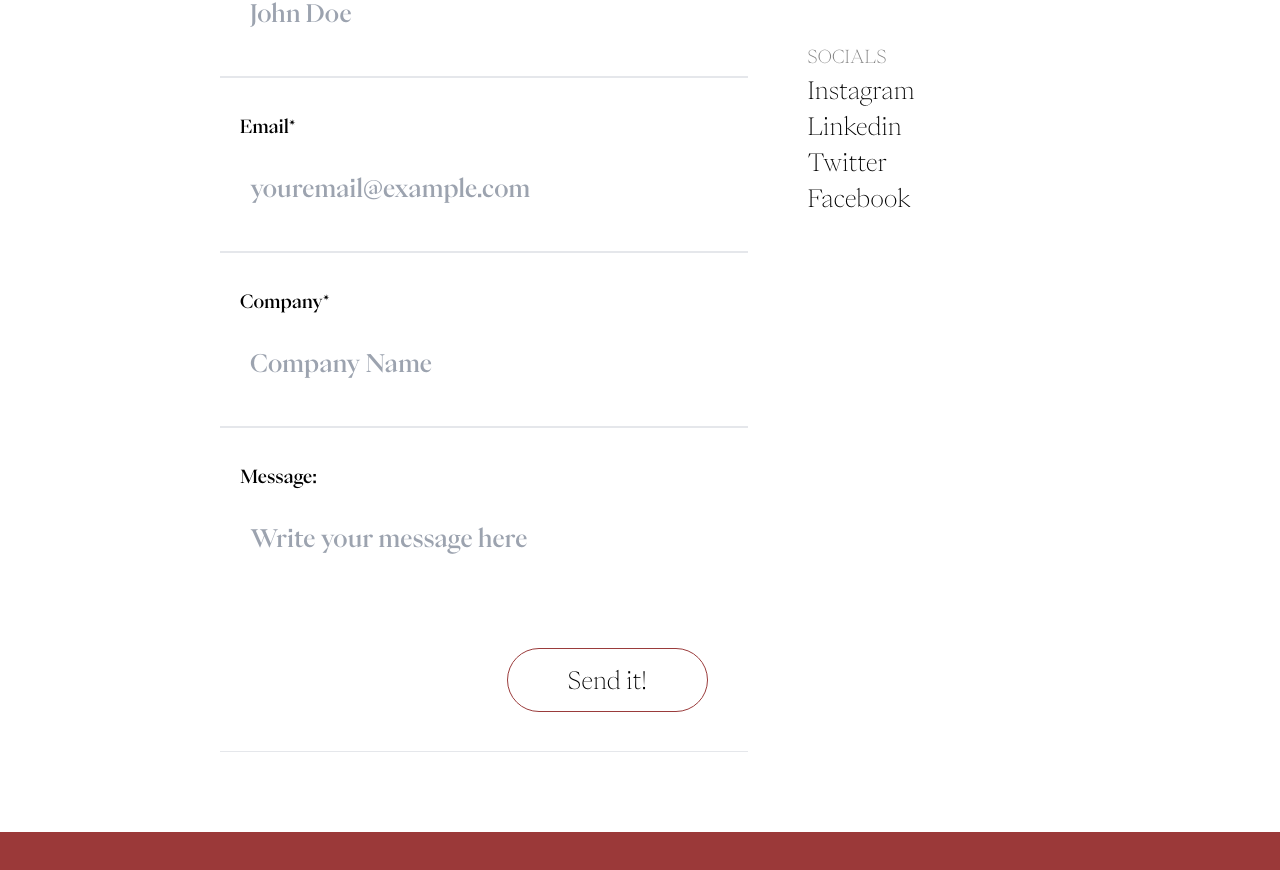
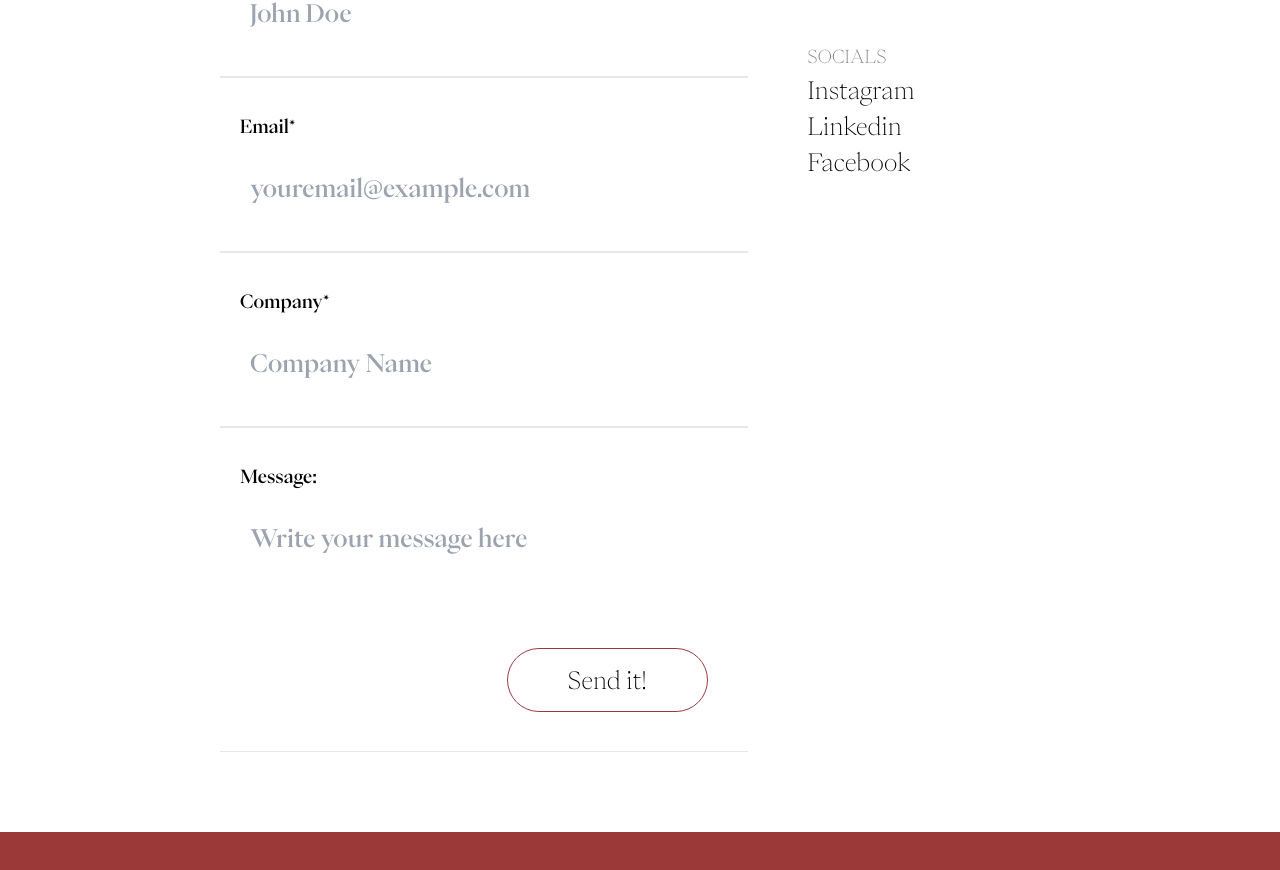
Before and after one commit to vaskrsijep/personal-portfolio, a Next.js app: page /contact in a window 1280 px wide. Shown: the part 1186-2056 px from the top of the page. Built offline with nearby package versions, Linux system fonts and the light colour scheme.

Commit message:
fix contact

```diff
--- a/src/app/contact/page.tsx
+++ b/src/app/contact/page.tsx
@@ -165,16 +165,13 @@ export default function Contactt() {
                 Socials
               </h2>
               <Magnetic>
-                <a href="mailto:panicvaskrsije@gmailcom">Instagram</a>
+                <a target="_blank" href="www.instagram.com/v.panic_">Instagram</a>
               </Magnetic>
               <Magnetic>
-                <a href="mailto:panicvaskrsije@gmailcom">Linkedin</a>
+                <a target="_blank" href="https://www.linkedin.com/in/vaskezdes/">Linkedin</a>
               </Magnetic>
               <Magnetic>
-                <a href="mailto:panicvaskrsije@gmailcom">Twitter</a>
-              </Magnetic>
-              <Magnetic>
-                <a href="mailto:panicvaskrsije@gmailcom">Facebook</a>
+                <a target="_blank" href="https://www.facebook.com/vaskrsija.panic.5/">Facebook</a>
               </Magnetic>
             </div>
           </div>
```
